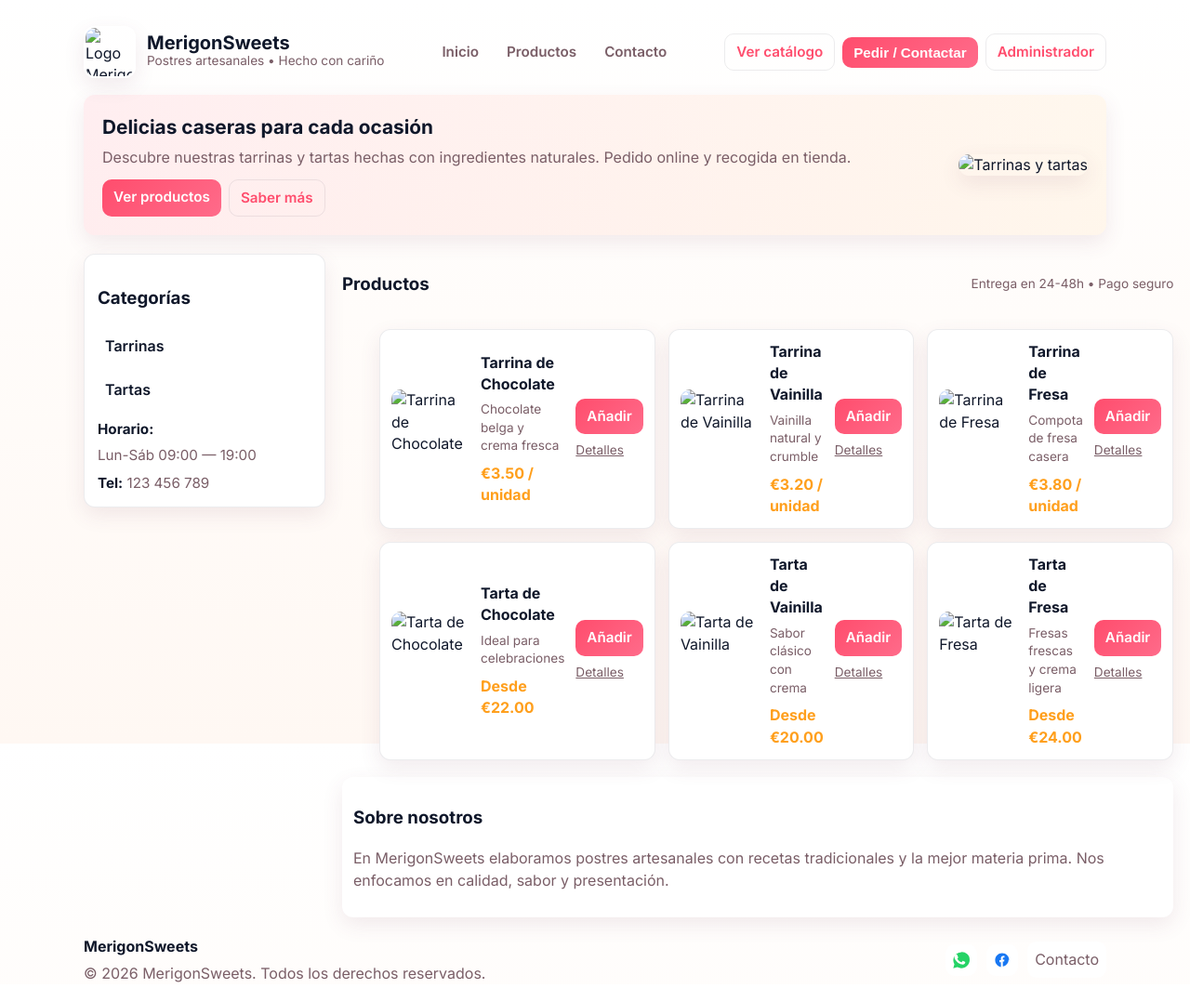
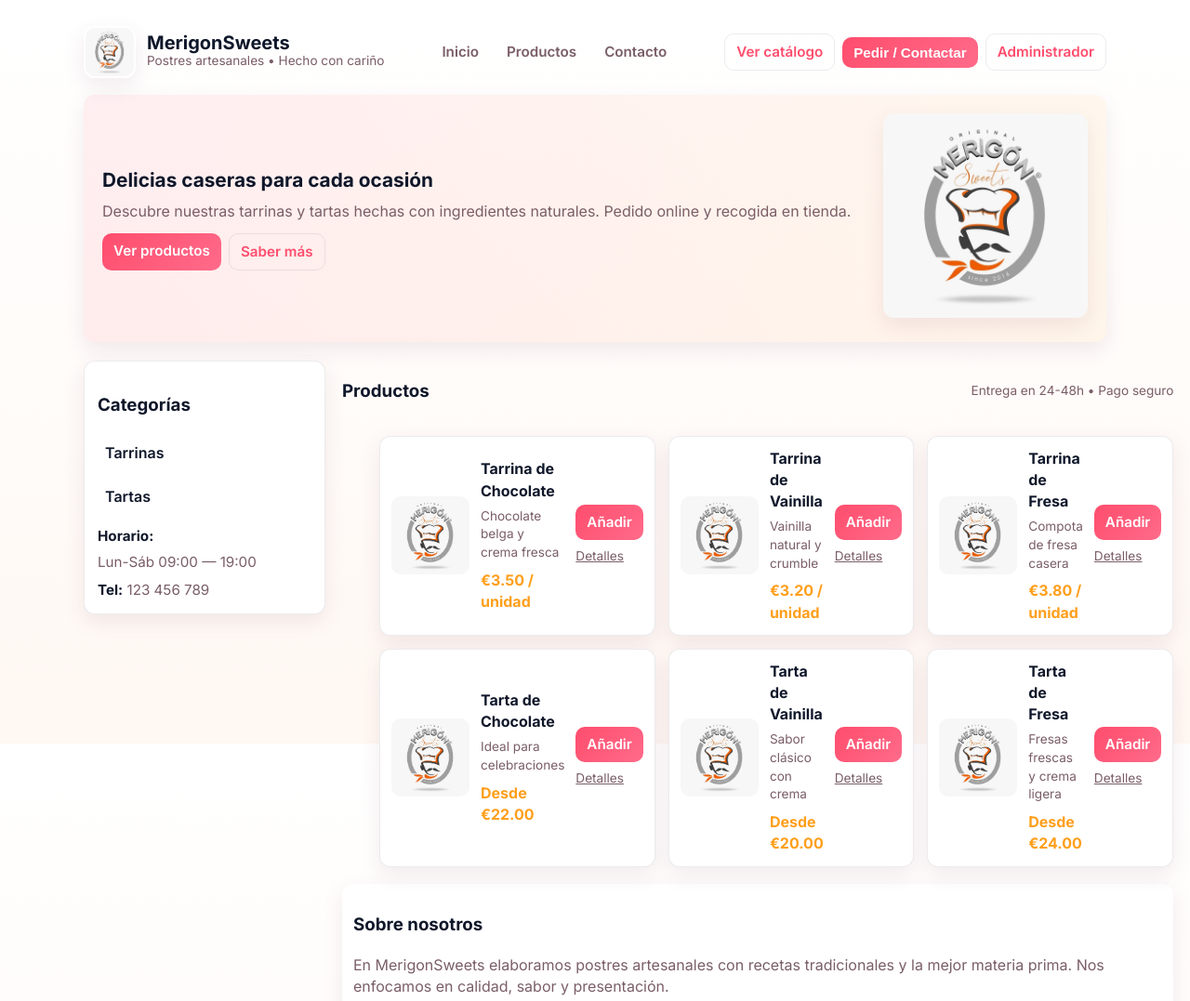
Before and after one commit to JaviBoom/Pagina-Web-Hosteleria, a plain HTML site: page Principal.html in a window 1280 px wide. Shown: the top 1077 px of the page at 93% size. Drawn offline with Linux system fonts and the light colour scheme.

Commit message:
Corregir rutas de imagen por defecto

```diff
--- a/Principal.html
+++ b/Principal.html
@@ -12,7 +12,7 @@
     <div class="site" role="document">
         <header>
             <a class="brand" href="#">
-                <img class="logo" src="logo.jpg" alt="Logo MerigonSweets">
+                <img class="logo" src="Fotos/Logo.jpg" alt="Logo MerigonSweets">
                 <div>
                     <h1>MerigonSweets</h1>
                     <p>Postres artesanales • Hecho con cariño</p>
@@ -45,7 +45,7 @@
             </div>
             <div class="right">
                 <picture>
-                    <img class="hero-image" src="hero-dessert.jpg" alt="Tarrinas y tartas">
+                    <img class="hero-image" src="Fotos/Logo.jpg" alt="Tarrinas y tartas">
                 </picture>
             </div>
         </section>
@@ -137,7 +137,7 @@
                 name: 'Tarrina de Chocolate',
                 desc: 'Chocolate belga y crema fresca',
                 price: '€3.50 / unidad',
-                image: 'tarrina-chocolate.jpg',
+                image: 'Fotos/Logo.jpg',
                 category: 'Tarrinas'
             },
             {
@@ -145,7 +145,7 @@
                 name: 'Tarrina de Vainilla',
                 desc: 'Vainilla natural y crumble',
                 price: '€3.20 / unidad',
-                image: 'tarrina-vainilla.jpg',
+                image: 'Fotos/Logo.jpg',
                 category: 'Tarrinas'
             },
             {
@@ -153,7 +153,7 @@
                 name: 'Tarrina de Fresa',
                 desc: 'Compota de fresa casera',
                 price: '€3.80 / unidad',
-                image: 'tarrina-fresa.jpg',
+                image: 'Fotos/Logo.jpg',
                 category: 'Tarrinas'
             },
             {
@@ -161,7 +161,7 @@
                 name: 'Tarta de Chocolate',
                 desc: 'Ideal para celebraciones',
                 price: 'Desde €22.00',
-                image: 'tarta-chocolate.jpg',
+                image: 'Fotos/Logo.jpg',
                 category: 'Tartas'
             },
             {
@@ -169,7 +169,7 @@
                 name: 'Tarta de Vainilla',
                 desc: 'Sabor clásico con crema',
                 price: 'Desde €20.00',
-                image: 'tarta-vainilla.jpg',
+                image: 'Fotos/Logo.jpg',
                 category: 'Tartas'
             },
             {
@@ -177,7 +177,7 @@
                 name: 'Tarta de Fresa',
                 desc: 'Fresas frescas y crema ligera',
                 price: 'Desde €24.00',
-                image: 'tarta-fresa.jpg',
+                image: 'Fotos/Logo.jpg',
                 category: 'Tartas'
             }
         ];
@@ -199,7 +199,7 @@
         }
 
         function getSafeImageSrc(src) {
-            return src && src.trim() ? src.trim() : 'hero-dessert.jpg';
+            return src && src.trim() ? src.trim() : 'Fotos/Logo.jpg';
         }
 
         function saveProducts() {
```
Also changed, not shown: admin.html (+6 -6 lines).
